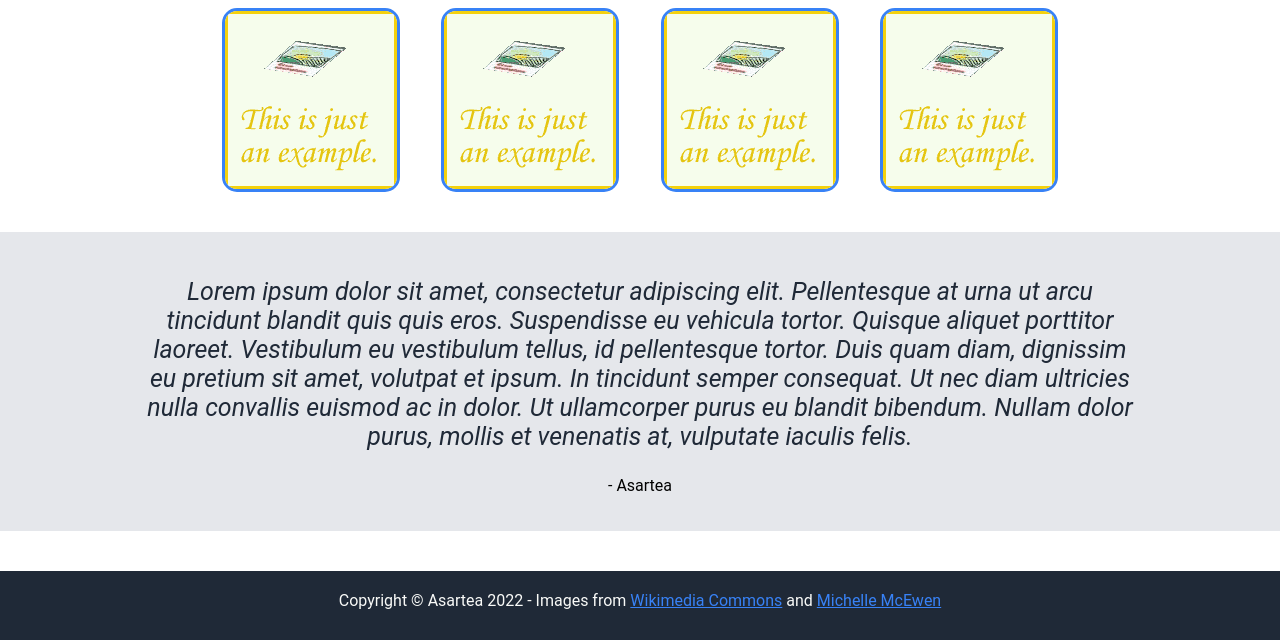
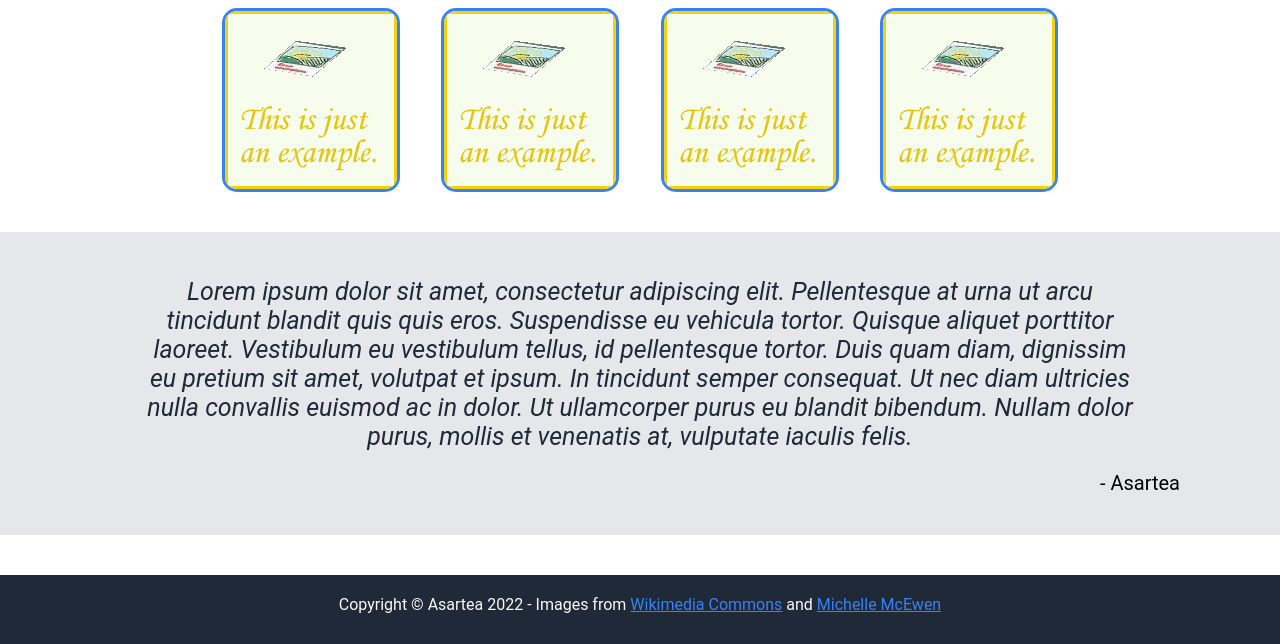
Before and after one commit to Asartea/odin-landing, a plain HTML site: page index.html in a window 1280 px wide. Shown: the part 575-1219 px from the top of the page. Drawn offline with Linux system fonts and the light colour scheme.

Commit message:
minor CSS tweaks

```diff
--- a/styles.css
+++ b/styles.css
@@ -102,6 +102,12 @@ nav {
     color:#1F2937;
     font-style: italic;
     font-size: 25px;
+    margin-bottom: 0px;
+}
+
+.quote-author {
+    text-align:right;
+    font-size:20px;
 }
 
 /* Footer */
```
